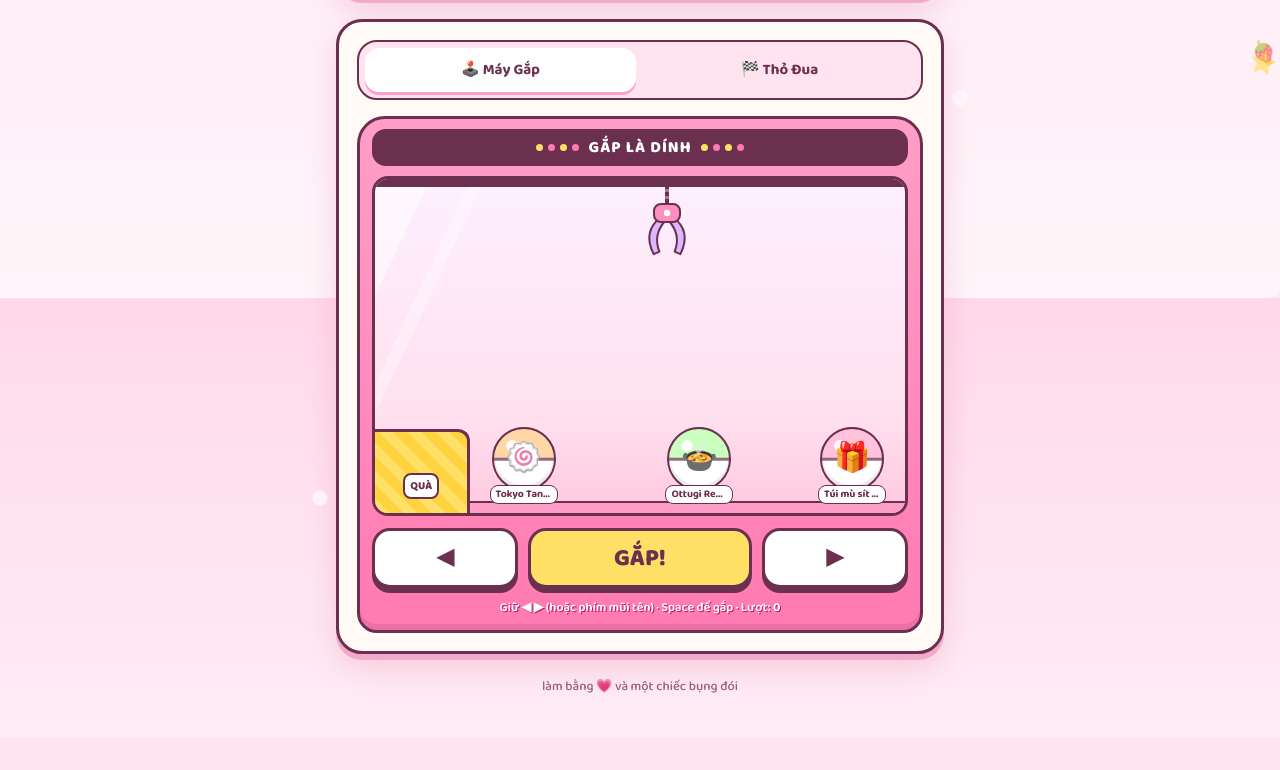
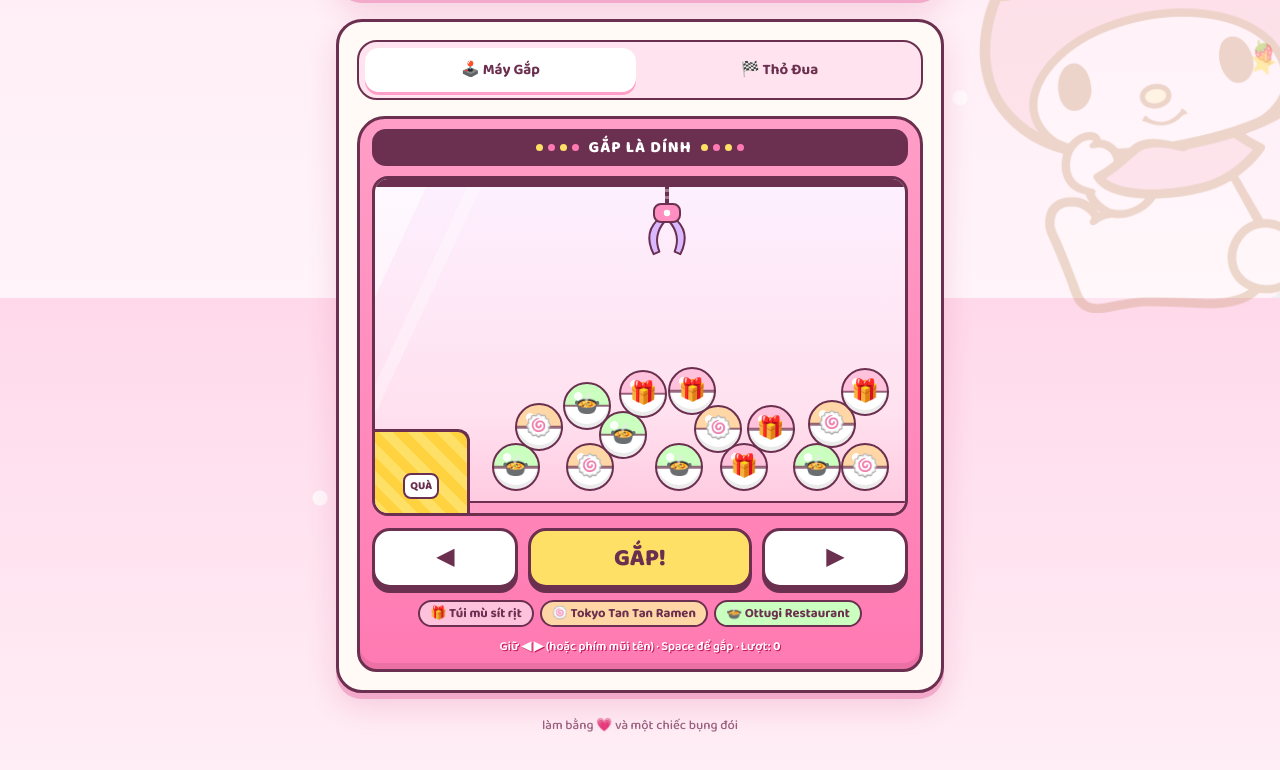
Before and after one commit to duongwinter-79/hira-funny-game, a plain HTML site: page index.html in a window 1280 px wide. Shown: the part 502-1272 px from the top of the page. Before the commit the page ends 1239 px from the top, so only its background shows below. Drawn offline with Linux system fonts and the light colour scheme.

Commit message:
Add My Melody image, fill claw machine with 12-15 capsules
Each option gets several capsules, piled with circle-contact settling.
A legend under the machine maps emoji to place; new options get an
unused emoji automatically.

Co-Authored-By: Claude Opus 5.5 <noreply@anthropic.com>
Claude-Session: https://claude.ai/code/session_0137zqfaQ9XRiZTdCxcXGswZ

```diff
--- a/app.js
+++ b/app.js
@@ -164,6 +164,10 @@
     const id = "c-" + Date.now().toString(36);
     custom.push({ id, name, emoji: chosenEmoji, color: PASTELS[(allOptions().length) % PASTELS.length] });
     input.value = "";
+    // move the picker to an emoji nobody uses yet, so each place looks different
+    const used = new Set(allOptions().map((o) => o.emoji));
+    const next = FOOD_EMOJI.find((e) => !used.has(e));
+    if (next) pickEl.querySelectorAll("button")[FOOD_EMOJI.indexOf(next)].click();
     sfx.pop(); say(pick(REACT).replace("{n}", name));
     optionsChanged(id);
   });
@@ -194,7 +198,7 @@
   const claw = { x: 55, rope: REST, open: false };
   let capsules = [], tries = 0, fails = 0;
 
-  const capSize = (n) => (n <= 6 ? 64 : n <= 10 ? 54 : 44);
+  const capSize = (n) => (n <= 6 ? 64 : n <= 10 ? 54 : n <= 16 ? 48 : 42);
   const floorY = (s) => box.clientHeight - s - 22;
   const widthPct = (s) => (s / (box.clientWidth || 360)) * 100;
 
@@ -226,7 +230,13 @@
     box.querySelectorAll(".capsule").forEach((e) => e.remove());
     capsules = [];
     claw.x = 55; claw.rope = REST; claw.open = false;
-    const opts = shuffle(activeOptions());
+    // fill the machine with ~12-15 capsules: each option gets several copies
+    const base = activeOptions();
+    let copies = base.length ? Math.max(1, Math.round(13.5 / base.length)) : 0;
+    while (copies > 1 && base.length * copies > 16) copies--;
+    const opts = shuffle(base.flatMap((o) => Array(copies).fill(o)));
+    renderLegend(base);
+    box.classList.toggle("many", opts.length > 6);
     if (!opts.length || !box.clientWidth) return renderClaw();
     const s = capSize(opts.length), sp = widthPct(s);
     const minX = 22 + sp / 2, maxX = 97 - sp / 2;
@@ -235,21 +245,39 @@
       const row = Math.floor(i / perRow), col = i % perRow;
       const n = Math.min(perRow, opts.length - row * perRow);
       let x = n > 1 ? minX + (col * (maxX - minX)) / (n - 1) : (minX + maxX) / 2;
-      x = clamp(x + rand(-0.15, 0.15) * sp + (row % 2 ? sp * 0.3 : 0), minX, maxX);
+      x = clamp(x + rand(-0.35, 0.35) * sp + (row % 2 ? sp * 0.4 : 0), minX, maxX);
       capsules.push(makeCapsule(o, x, floorY(s) - row * s * 0.74, s));
     });
+    settle(true); // let the jittered pile drop into a messy heap
     renderClaw();
   }
 
+  // little "which emoji is which" key under the machine
+  function renderLegend(list) {
+    const lg = $("#clawLegend");
+    lg.innerHTML = "";
+    for (const o of list) {
+      const s = document.createElement("span");
+      s.style.setProperty("--c", o.color);
+      s.textContent = `${o.emoji} ${o.name}`;
+      lg.append(s);
+    }
+  }
+
   // drop floating capsules onto the pile
-  function settle() {
+  function settle(instant) {
     const done = [], anims = [];
+    const W = box.clientWidth || 360;
     for (const c of capsules.filter((c) => !c.attached).sort((a, b) => b.y - a.y)) {
-      const sp = widthPct(c.s);
       let y = floorY(c.s);
-      for (const o of done) if (Math.abs(o.x - c.x) < sp * 0.85) y = Math.min(y, o.ty - c.s * 0.74);
+      // rest on a ball below where the two circles touch, so balls nestle into gaps
+      for (const o of done) {
+        const dx = ((o.x - c.x) / 100) * W;
+        if (Math.abs(dx) < c.s * 0.92) y = Math.min(y, o.ty - Math.sqrt(c.s * c.s - dx * dx) * 0.94);
+      }
       c.ty = y; done.push(c);
-      if (Math.abs(y - c.y) > 1) anims.push(tween(c, { y }, 550, ease.bounce, renderClaw));
+      if (instant) c.y = y;
+      else if (Math.abs(y - c.y) > 1) anims.push(tween(c, { y }, 550, ease.bounce, renderClaw));
     }
     return Promise.all(anims);
   }
--- a/index.html
+++ b/index.html
@@ -105,6 +105,7 @@
             <button class="ctrl drop" id="dropBtn">GẮP!</button>
             <button class="ctrl" id="rightBtn" aria-label="Sang phải">▶</button>
           </div>
+          <div class="legend" id="clawLegend"></div>
           <p class="tiny">Giữ ◀ ▶ (hoặc phím mũi tên) · Space để gắp · Lượt: <b id="tries">0</b></p>
         </div>
       </div>
--- a/styles.css
+++ b/styles.css
@@ -216,6 +216,7 @@ body.busy .tab:not(.active) { opacity: .5; }
   font-size: 10.5px; font-weight: 700; white-space: nowrap; overflow: hidden; text-overflow: ellipsis;
   background: #fff; border: 1.5px solid var(--ink); border-radius: 8px; padding: 0 5px; z-index: 1;
 }
+.claw-box.many .cap-label { display: none; }
 .capsule.grabbed { z-index: 4; }
 .capsule.grabbed .ball { animation: jiggle .3s infinite; }
 @keyframes jiggle { 50% { transform: rotate(6deg); } }
@@ -228,6 +229,11 @@ body.busy .tab:not(.active) { opacity: .5; }
 .ctrl:active, .ctrl.held { transform: translateY(4px); box-shadow: 0 1px 0 var(--ink); }
 .ctrl.drop { flex: 1.6; background: #ffe066; font-weight: 800; font-size: 24px; }
 .ctrl:disabled { opacity: .55; }
+.legend { display: flex; flex-wrap: wrap; justify-content: center; gap: 6px; margin-top: 12px; }
+.legend span {
+  background: var(--c); border: 2px solid var(--ink); border-radius: 999px; padding: 1px 10px;
+  font-size: 13px; font-weight: 700; max-width: 100%; overflow: hidden; text-overflow: ellipsis; white-space: nowrap;
+}
 .tiny { margin: 10px 0 0; text-align: center; font-size: 12.5px; color: #fff; font-weight: 600; text-shadow: 1px 1px 0 var(--berry); }
 
 /* ── race ── */
```
Also changed, not shown: assets/melody.png (added), 1 other file.
